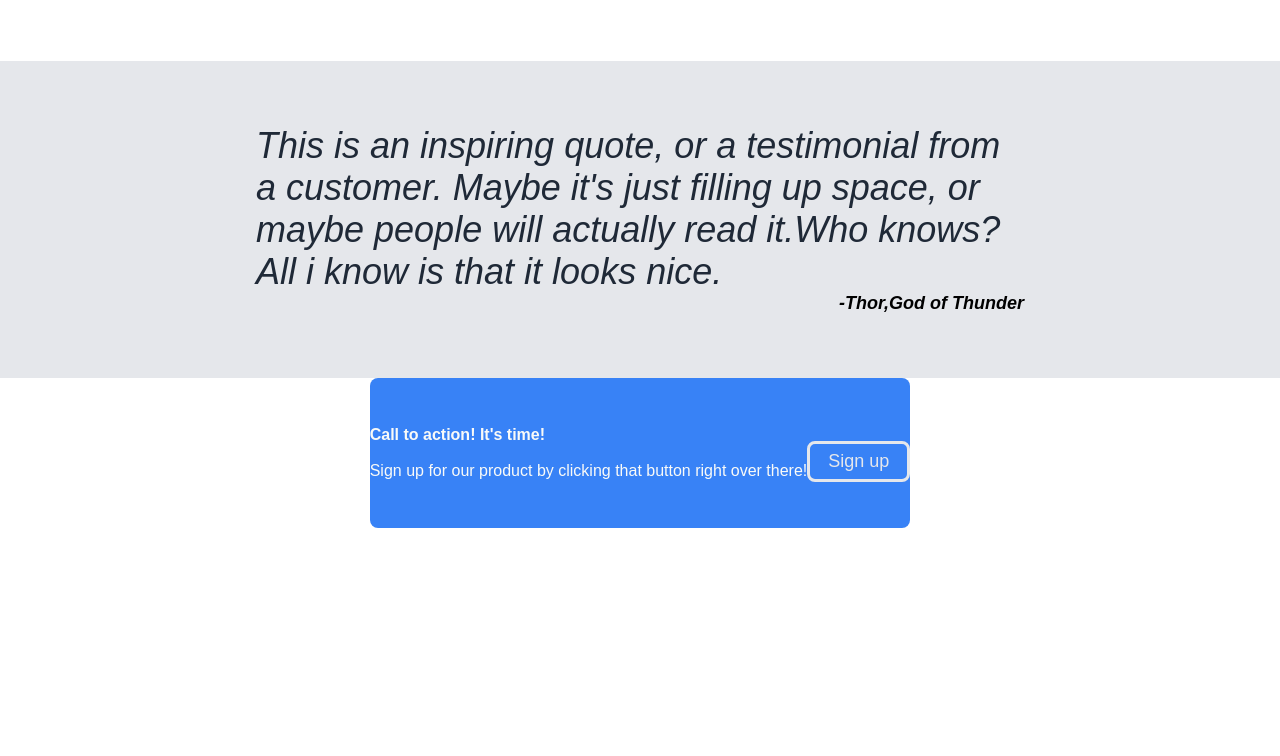
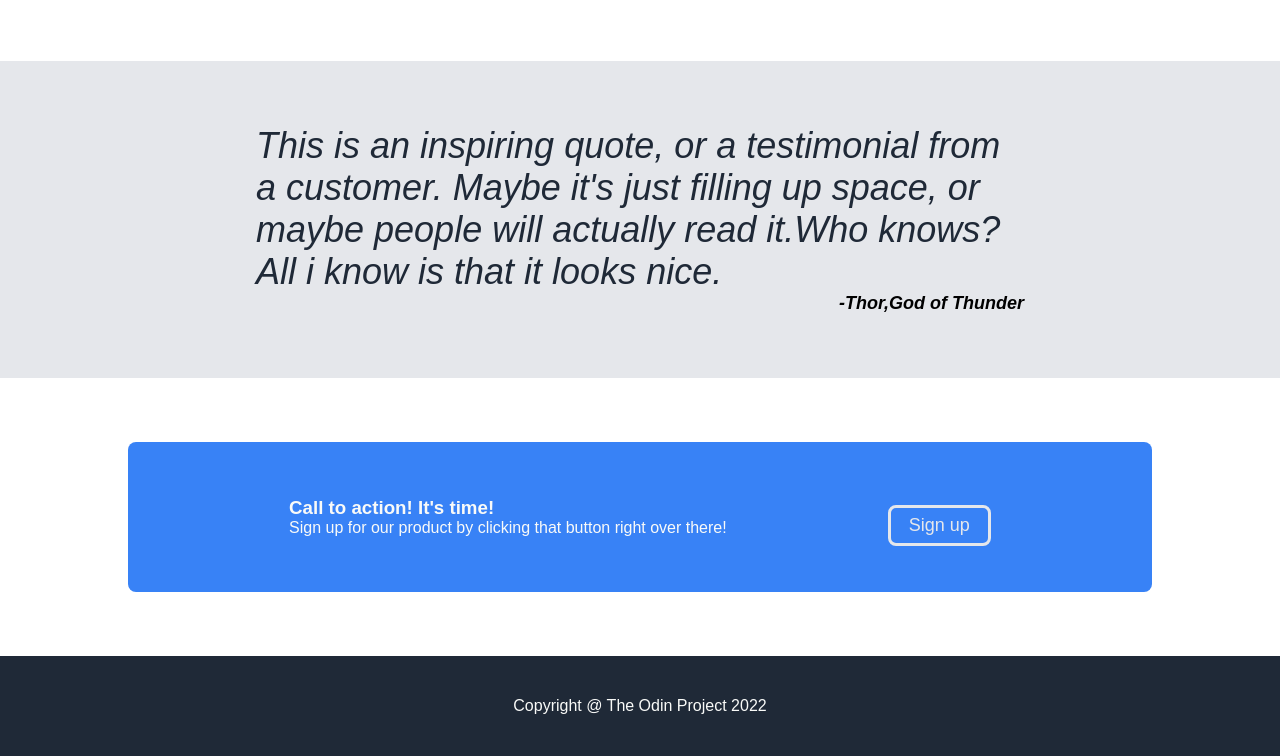
Before and after one commit to Tweedle2Dum/Landingpage-Odin, a plain HTML site: page index.html in a window 1280 px wide. Shown: the part 851-1607 px from the top of the page. Before the commit the page ends 1379 px from the top, so only its background shows below. Drawn offline with Linux system fonts and the light colour scheme.

Commit message:
add. footer and some minor fixes to banner.

```diff
--- a/index.html
+++ b/index.html
@@ -60,10 +60,12 @@
     </div>
     <div class="banner-container">
         <div class="banner">
-            <div class="banner-text"><h4>Call to action! It's time!</h6><br>
-            Sign up for our product by clicking that button right over there!</div>
+            <div class="banner-text"><h3> Call to action! It's time!</h3>Sign up for our product by clicking that button right over there!</div>
             <button class="btn-two">Sign up</button>
         </div>
+    </div>
+    <div class="footer">
+        <div class="footer-txt">Copyright @ The Odin Project 2022</div>
     </div>
 </body>
 
--- a/styles.css
+++ b/styles.css
@@ -164,6 +164,9 @@ p{
     display: flex;
     justify-content: center;
     color: #F9FAF8;
+    margin-top: 4em;
+    margin-bottom: 4em;
+
 }
 
 
@@ -171,9 +174,10 @@ p{
     background-color: #3882F6 ;
     height: 150px;
     display: flex;
-    justify-content: center;
+    justify-content: space-evenly;
     align-items: center;
     border-radius: 8px;
+    width: 80%;
 
 }
 .btn-two{
@@ -185,3 +189,12 @@ p{
     margin-top: 1rem;
     border: solid;
 }
+
+.footer{
+    height: 100px;
+    display: flex;
+    justify-content: center;
+    align-items: center;
+    background-color: #1f2937;
+    color: #F9FAF8;
+}
```
